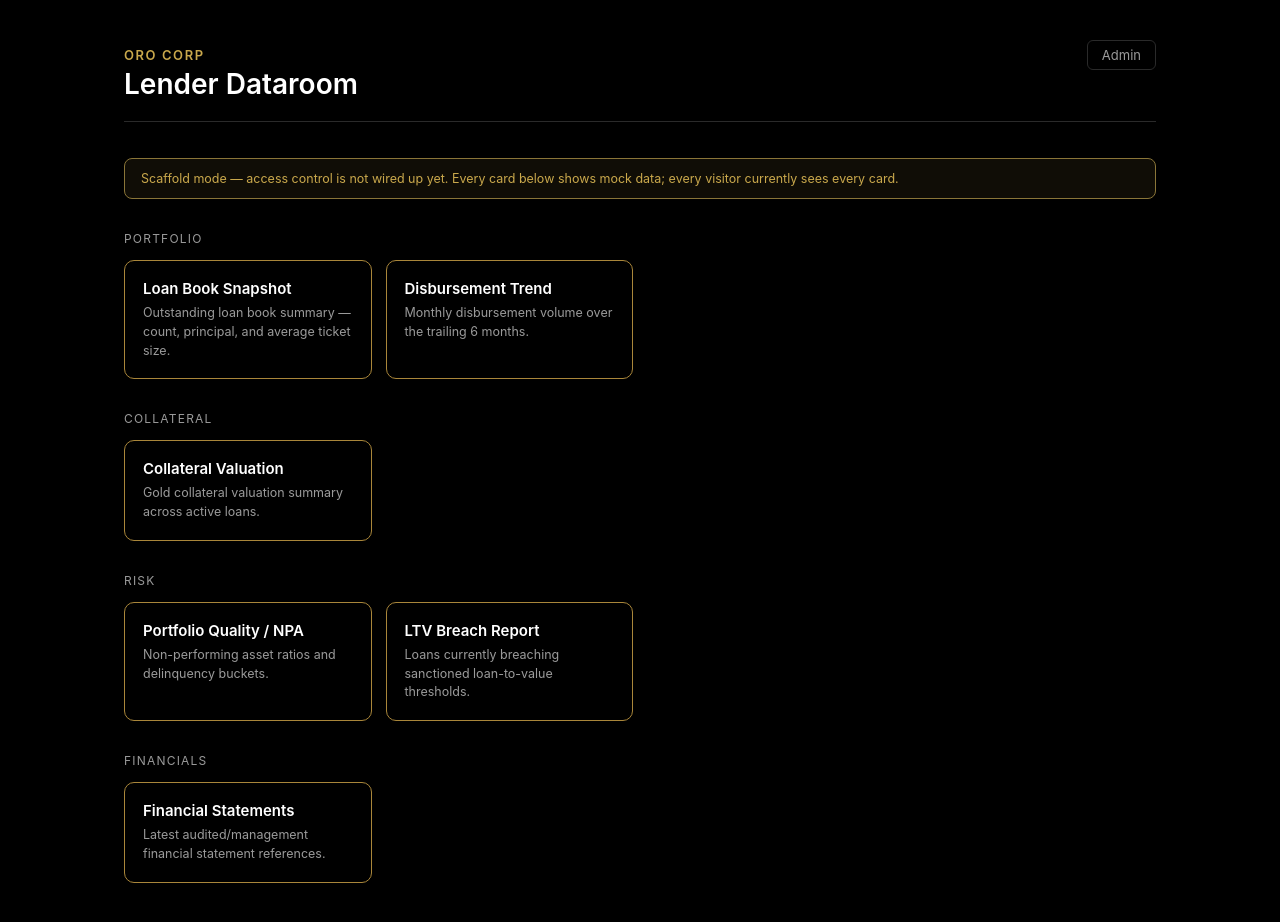
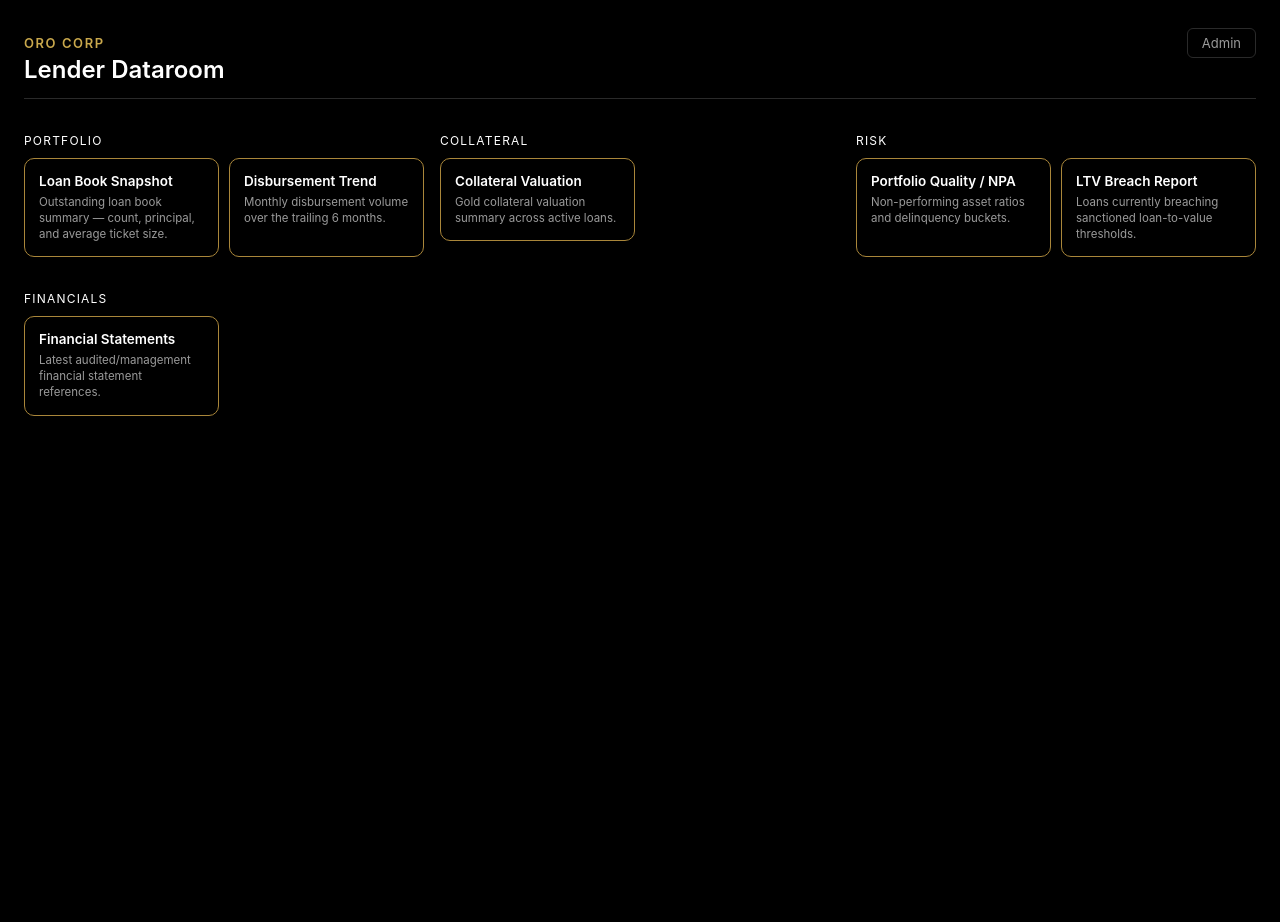
Before and after one commit to yanadamani/lender-backroom, a Next.js app: page / in a window 1280 px wide. Shown: the top 922 px of the page. After the commit the page ends 800 px from the top, so only its background shows below. Built offline with nearby package versions, Linux system fonts and the light colour scheme.

Commit message:
UI changes

```diff
--- a/app/globals.css
+++ b/app/globals.css
@@ -29,17 +29,17 @@ a {
 }
 
 .shell {
-  max-width: 1080px;
+  max-width: 1400px;
   margin: 0 auto;
-  padding: 40px 24px 80px;
+  padding: 28px 24px 40px;
 }
 
 .topbar {
   display: flex;
   align-items: baseline;
   justify-content: space-between;
-  margin-bottom: 36px;
-  padding-bottom: 20px;
+  margin-bottom: 20px;
+  padding-bottom: 14px;
   border-bottom: 1px solid var(--border);
 }
 
@@ -52,7 +52,7 @@ a {
 }
 
 .title {
-  font-size: 28px;
+  font-size: 24px;
   font-weight: 600;
   margin: 4px 0 0;
 }
@@ -71,25 +71,36 @@ a {
   color: var(--gold);
 }
 
+.category-block {
+  margin-bottom: 4px;
+}
+
 .category-label {
   font-size: 12px;
   letter-spacing: 0.1em;
   text-transform: uppercase;
-  color: var(--text-dim);
-  margin: 32px 0 14px;
+  color: #ffffff;
+  margin: 14px 0 10px;
+}
+
+.category-grid {
+  display: grid;
+  grid-template-columns: repeat(auto-fit, minmax(320px, 1fr));
+  gap: 16px;
+  align-items: start;
 }
 
 .card-grid {
   display: grid;
-  grid-template-columns: repeat(auto-fill, minmax(240px, 1fr));
-  gap: 14px;
+  grid-template-columns: repeat(auto-fill, minmax(180px, 1fr));
+  gap: 10px;
 }
 
 .card-tile {
   background: var(--bg-elevated);
   border: 1px solid var(--card-outline);
   border-radius: 10px;
-  padding: 18px;
+  padding: 14px;
   cursor: pointer;
   transition: border-color 0.15s, transform 0.1s;
   display: block;
@@ -101,15 +112,15 @@ a {
 }
 
 .card-tile-title {
-  font-size: 15px;
+  font-size: 13.5px;
   font-weight: 600;
-  margin: 0 0 6px;
+  margin: 0 0 5px;
 }
 
 .card-tile-desc {
-  font-size: 12.5px;
+  font-size: 11.5px;
   color: var(--text-dim);
-  line-height: 1.5;
+  line-height: 1.4;
   margin: 0;
 }
 
--- a/app/page.js
+++ b/app/page.js
@@ -16,13 +16,9 @@ export default function DataroomHome() {
         </Link>
       </div>
 
-      <div className="note-banner">
-        Scaffold mode — access control is not wired up yet. Every card below shows mock data; every
-        visitor currently sees every card.
-      </div>
-
+      <div className="category-grid">
         {Object.entries(grouped).map(([category, cards]) => (
-        <div key={category}>
+          <div key={category} className="category-block">
             <div className="category-label">{category}</div>
             <div className="card-grid">
               {cards.map((card) => (
@@ -35,5 +31,6 @@ export default function DataroomHome() {
           </div>
         ))}
       </div>
+    </div>
   );
 }
```
Lines whose indentation alone changed are shown as unchanged.
